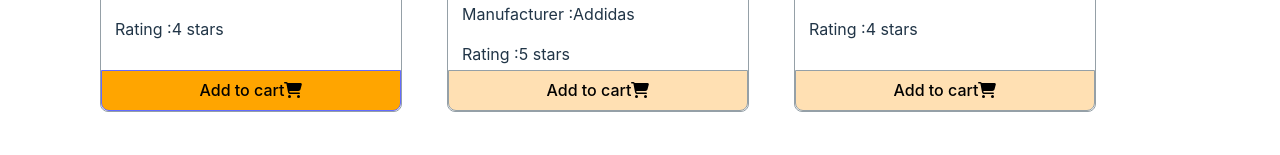
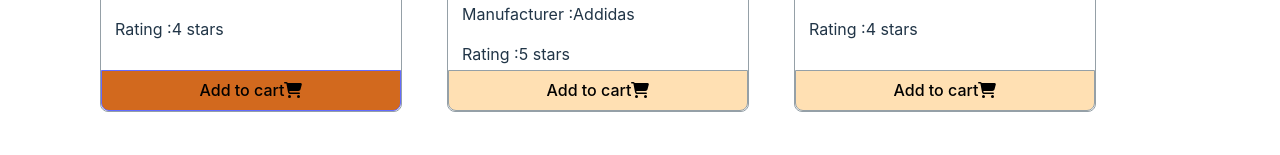
Before and after one commit to shahin5-Tec/ema-jhon-simple-react, a React (Vite) app: page / in a window 1280 px wide. In both pictures the pointer is over the button 251 px from the left and 670 px from the top of the page. Shown: the part 580-735 px from the top of the page. Built offline with nearby package versions, Linux system fonts and the light colour scheme.

Commit message:
fav icon added

```diff
--- a/src/components/Product/Product.css
+++ b/src/components/Product/Product.css
@@ -42,5 +42,5 @@
     bottom: 0px;
 }
 .btn-cart:hover{
-    background-color: orange;
+    background-color: chocolate;
 }
```
